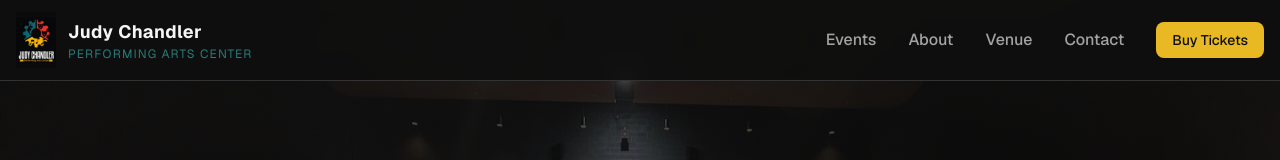
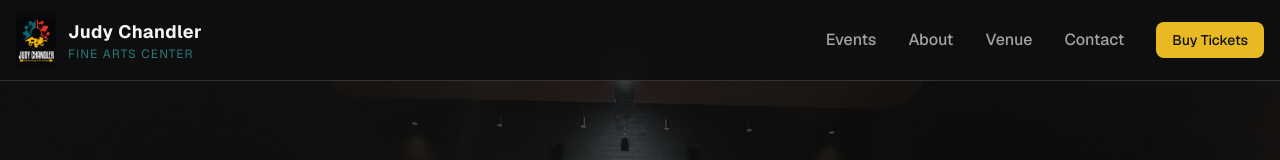
Before and after one commit to sk12dev/thejcpac, a Next.js app: page / in a window 1280 px wide. Shown: the top 160 px of the page. Built offline with nearby package versions, Linux system fonts and the light colour scheme.

Commit message:
Update references from "Performing Arts Center" to "Fine Arts Center" across multiple components for consistency in branding. This includes changes in layout.tsx, about-section.tsx, footer.tsx, header.tsx, hero-section.tsx, and venue-section.tsx.

```diff
--- a/app/layout.tsx
+++ b/app/layout.tsx
@@ -7,9 +7,9 @@ const _geist = Geist({ subsets: ["latin"] });
 const _geistMono = Geist_Mono({ subsets: ["latin"] });
 
 export const metadata: Metadata = {
-  title: "Judy Chandler Performing Arts Center | Mt. Washington, KY",
+  title: "Judy Chandler Fine Arts Center | Mt. Washington, KY",
   description:
-    "Welcome to the Judy Chandler Performing Arts Center in Mt. Washington, Kentucky. Experience world-class theater, concerts, dance, and community events.",
+    "Welcome to the Judy Chandler Fine Arts Center in Mt. Washington, Kentucky. Experience world-class theater, concerts, dance, and community events.",
   icons: {
     icon: [
       {
--- a/components/about-section.tsx
+++ b/components/about-section.tsx
@@ -39,7 +39,7 @@ export function AboutSection() {
               The Heart of Bullitt County&apos;s Arts Scene
             </h2>
             <p className="text-muted-foreground text-lg mb-6 text-pretty">
-              Finished in 2026, the Judy Chandler Performing Arts Center,
+              Finished in 2026, the Judy Chandler Fine Arts Center,
               located inside Bullitt East High School, stands as a beacon of
               cultural enrichment in Mt. Washington, Kentucky. Our mission is to
               bring world-class performances to our community while nurturing
--- a/components/footer.tsx
+++ b/components/footer.tsx
@@ -11,14 +11,14 @@ export function Footer() {
             <Link href="/" className="flex items-center gap-3 mb-6">
               <Image
                 src="/images/logo.png"
-                alt="Judy Chandler Performing Arts Center Logo"
+                alt="Judy Chandler Fine Arts Center Logo"
                 width={60}
                 height={60}
                 className="w-14 h-14"
               />
               <div>
                 <p className="text-lg font-bold tracking-wide text-foreground">Judy Chandler</p>
-                <p className="text-xs text-[#2a7c7c] tracking-widest uppercase">Performing Arts Center</p>
+                <p className="text-xs text-[#2a7c7c] tracking-widest uppercase">Fine Arts Center</p>
               </div>
             </Link>
             <p className="text-muted-foreground text-sm">
@@ -121,7 +121,7 @@ export function Footer() {
       <div className="border-t border-border">
         <div className="container mx-auto px-4 py-6 flex flex-col md:flex-row justify-between items-center gap-4">
           <p className="text-muted-foreground text-sm">
-            © {new Date().getFullYear()} Judy Chandler Performing Arts Center. All rights reserved.
+            © {new Date().getFullYear()} Judy Chandler Fine Arts Center. All rights reserved.
           </p>
           <div className="flex gap-6">
             <Link href="#" className="text-muted-foreground hover:text-[#e8b923] transition-colors text-sm">
--- a/components/header.tsx
+++ b/components/header.tsx
@@ -16,7 +16,7 @@ export function Header() {
           <Link href="/" className="flex items-center gap-3">
             <Image
               src="/images/jcpac-logo.png"
-              alt="Judy Chandler Performing Arts Center Logo"
+              alt="Judy Chandler Fine Arts Center Logo"
               width={30}
               height={60}
               className="w-6 h-12 md:w-10 md:h-14"
@@ -26,7 +26,7 @@ export function Header() {
                 Judy Chandler
               </p>
               <p className="text-xs text-[#2a7c7c] tracking-widest uppercase">
-                Performing Arts Center
+                Fine Arts Center
               </p>
             </div>
           </Link>
--- a/components/hero-section.tsx
+++ b/components/hero-section.tsx
@@ -8,7 +8,7 @@ export function HeroSection() {
       <div className="absolute inset-0">
         <Image
           src="/images/PXL_20260506_000822516.MP.jpg"
-          alt="Judy Chandler Performing Arts Center Theater"
+          alt="Judy Chandler Fine Arts Center Theater"
           fill
           className="object-cover"
           priority
--- a/components/venue-section.tsx
+++ b/components/venue-section.tsx
@@ -31,7 +31,7 @@ export function VenueSection() {
               allowFullScreen
               loading="lazy"
               referrerPolicy="no-referrer-when-downgrade"
-              title="Judy Chandler Performing Arts Center Location"
+              title="Judy Chandler Fine Arts Center Location"
             />
           </div>
 
```
